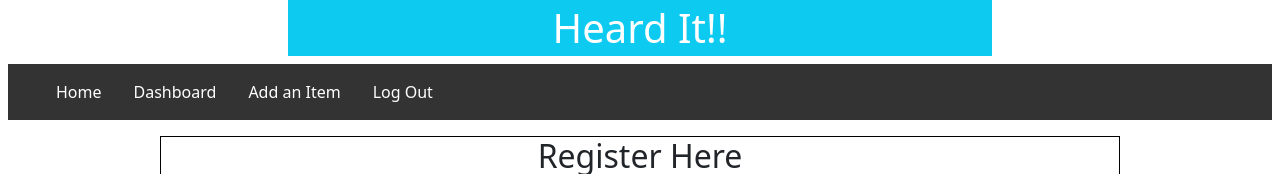
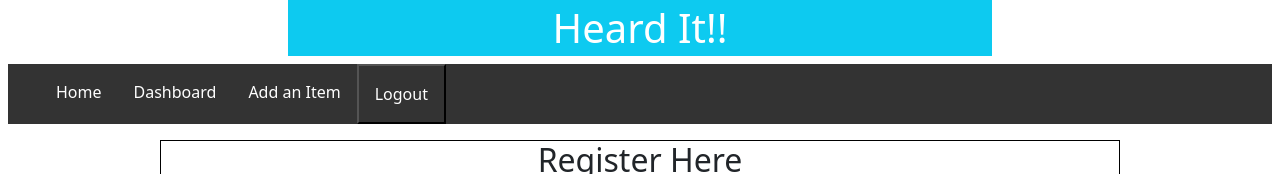
Before and after one commit to Holgermueller/gottahearit, a React (Create React App) app in the folder client/: page /registration in a window 1280 px wide. Shown: the top 174 px of the page. Built offline with nearby package versions, Linux system fonts and the light colour scheme.

Commit message:
refactored seom code

```diff
--- a/client/src/components/Dashboard/Dashboard.js
+++ b/client/src/components/Dashboard/Dashboard.js
@@ -1,4 +1,4 @@
-import React, { useState } from "react";
+import { useState } from "react";
 import { useSelector } from "react-redux";
 import Form from "react-bootstrap/Form";
 import Button from "react-bootstrap/Button";
--- a/client/src/components/Login/LoginPage.css
+++ b/client/src/components/Login/LoginPage.css
@@ -12,4 +12,5 @@
 }
 .registrationLink {
   color: blue;
+  cursor: pointer;
 }
--- a/client/src/components/Registration/RegistrationPage.js
+++ b/client/src/components/Registration/RegistrationPage.js
@@ -40,7 +40,7 @@ function Registration() {
   const onChange = (e) => {
     setFormData((prevState) => ({
       ...prevState,
-      [e.target.id]: e.target.value,
+      [e.target.name]: e.target.value,
     }));
   };
 
@@ -73,6 +73,7 @@ function Registration() {
           <Form.Control
             className="input"
             type="text"
+            name="name"
             id="name"
             placeholder="Name"
             value={name}
@@ -81,6 +82,7 @@ function Registration() {
           <Form.Control
             className="input"
             type="email"
+            name="email"
             id="email"
             placeholder="Email"
             value={email}
@@ -92,6 +94,7 @@ function Registration() {
           <Form.Control
             className="input"
             type="password"
+            name="password"
             id="password"
             placeholder="Password"
             value={password}
@@ -100,6 +103,7 @@ function Registration() {
           <Form.Control
             className="input"
             type="password"
+            name="confirmPassword"
             id="confirmPassword"
             placeholder="Confirm password"
             value={confirmPassword}
--- a/client/src/components/nav/nav.css
+++ b/client/src/components/nav/nav.css
@@ -10,7 +10,8 @@ li {
   float: left;
 }
 
-li a {
+li a,
+li button {
   display: block;
   text-align: center;
   text-decoration: none;
@@ -18,6 +19,11 @@ li a {
   color: white;
 }
 
-li a:hover {
+li a:hover,
+li button:hover {
   background-color: aquamarine;
 }
+
+button {
+  background-color: #333333;
+}
--- a/client/src/components/nav/nav.js
+++ b/client/src/components/nav/nav.js
@@ -1,24 +1,33 @@
-import React, { useState } from "react";
 import "./nav.css";
-import { useNavigate } from "react-router-dom";
+import { useSelector, useDispatch } from "react-redux";
+import { Link, useNavigate } from "react-router-dom";
+import { logout, reset } from "../../features/auth/authSlice";
 
-function Nav(props) {
+function Nav() {
   const navigate = useNavigate();
+  const dispatch = useDispatch();
+  const { user } = useSelector((state) => state.auth);
+
+  const onLogout = () => {
+    dispatch(logout());
+    dispatch(reset());
+    navigate("/");
+  };
 
   return (
     <section id="navigation" className="m-2">
       <ul>
-        <li onClick={() => navigate("/")}>
-          <a href="/">Home</a>
+        <li>
+          <Link to="/">Home</Link>
         </li>
-        <li onClick={() => navigate("/dashboard")}>
-          <a href="/dashboard">Dashboard</a>
+        <li>
+          <Link to="/dashboard">Dashboard</Link>
         </li>
-        <li onClick={() => navigate("/addItem")}>
-          <a href="/addItem">Add an Item</a>
+        <li>
+          <Link to="/addItem">Add an Item</Link>
         </li>
-        <li onClick={() => navigate("/")}>
-          <a href="/">Log Out</a>
+        <li>
+          <button onClick={onLogout}>Logout</button>
         </li>
       </ul>
     </section>
--- a/client/src/features/auth/authSlice.js
+++ b/client/src/features/auth/authSlice.js
@@ -27,6 +27,10 @@ export const register = createAsyncThunk(
     }
   }
 );
+
+export const logout = createAsyncThunk("auth/logout", async () => {
+  await authService.logout();
+});
 
 export const authSlice = createSlice({
   name: "auth",
```
